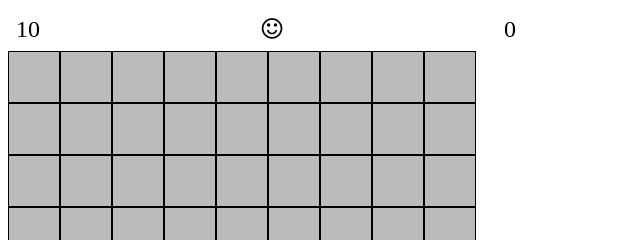
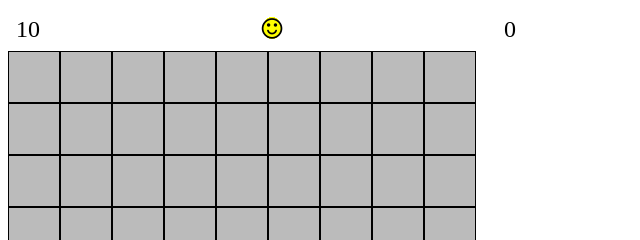
Before and after one commit to wolfgangwarneke/react-minesweeper, a React app: page index.html in a window 1280 px wide. Shown: the top 240 px of the page, 0-640 px from the left. Built offline with nearby package versions, Linux system fonts and the light colour scheme.

Commit message:
add yellow background to smile and frown faces

```diff
--- a/index.html
+++ b/index.html
@@ -38,6 +38,10 @@
     .tile.clicked.triggered-mine {
       background: #c72e2e;
     }
+    .fa-smile-o:before, .fa-frown-o:before {
+      background: radial-gradient(yellow 0%, yellow 65%, transparent 65%, transparent);
+      border-radius: 50%;
+    }
   </style>
 </head>
 <body>
```
